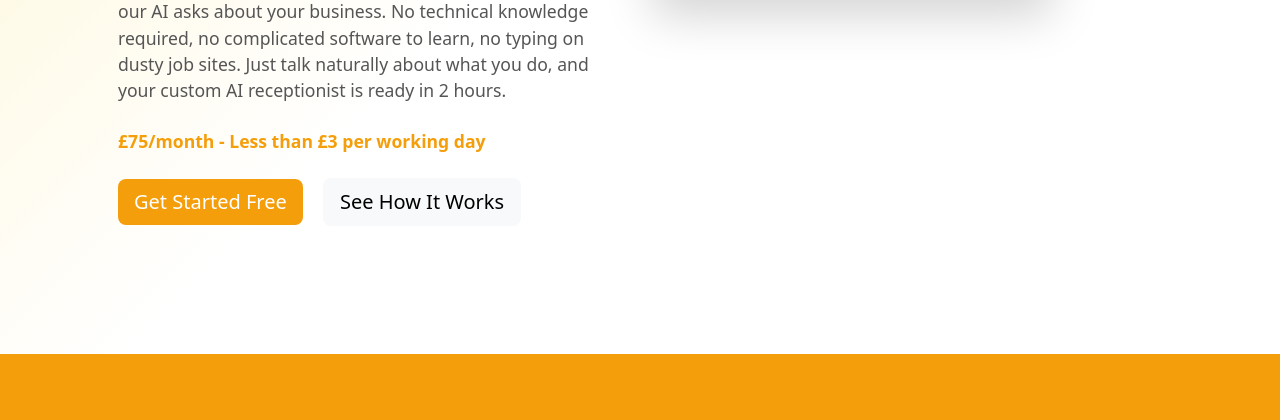
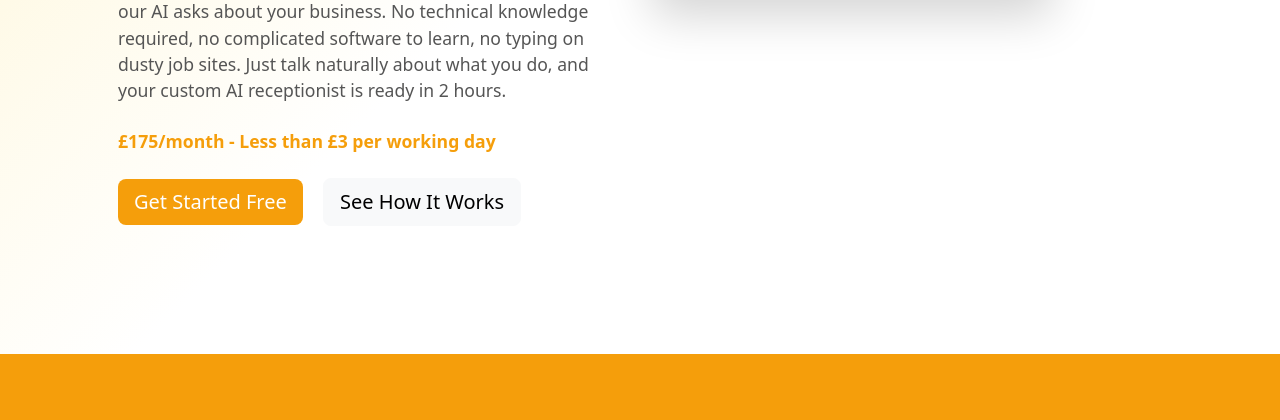
Before and after one commit to kanchang12/tryspeak-ukreceptionist, a Flask app: page / in a window 1280 px wide. Shown: the part 657-1077 px from the top of the page. Run offline with Flask 3, Linux system fonts and the light colour scheme.

Commit message:
Update index.html

```diff
--- a/templates/index.html
+++ b/templates/index.html
@@ -14,13 +14,13 @@
         <link href="https://fonts.googleapis.com/css?family=Merriweather:400,300,300italic,400italic,700,700italic" rel="stylesheet" type="text/css" />
         <link href="https://cdn.jsdelivr.net/npm/bootstrap@5.2.3/dist/css/bootstrap.min.css" rel="stylesheet" />
         <style>
-            .navbar { background: white !important; padding: 0.75rem 0 !important; box-shadow: 0 2px 4px rgba(0,0,0,0.08); }
+            .navbar { background: white !important; padding: 0.175rem 0 !important; box-shadow: 0 2px 4px rgba(0,0,0,0.08); }
             .navbar-brand { font-size: 22px; font-weight: 700; color: #F59E0B !important; }
             .nav-link { font-size: 15px; color: #555 !important; font-weight: 500; }
             .nav-link:hover { color: #F59E0B !important; }
             .masthead { padding: 8rem 0; background: linear-gradient(135deg, #FEF3C7 0%, #FFFFFF 50%); }
             .masthead h1 { font-size: 48px; color: #111; }
-            .text-white-75 { color: #555 !important; }
+            .text-white-175 { color: #555 !important; }
             .btn-primary { background: #F59E0B; border: none; }
             .btn-primary:hover { background: #D97706; }
             .page-section { padding: 5rem 0; }
@@ -56,27 +56,27 @@
                     <div class="col-lg-6">
                         <h1 class="font-weight-bold">Never Miss a Customer Call Again</h1>
                         <hr class="divider" />
-                        <p class="text-white-75 mb-3" style="font-size: 1.2rem;">
+                        <p class="text-white-175 mb-3" style="font-size: 1.2rem;">
                             TrySpeak is the AI phone receptionist specifically designed for British tradespeople, restaurants, and small businesses.
                             Unlike generic answering services, our AI understands your industry, speaks with a proper British accent, and handles
                             customer calls exactly the way you would.
                         </p>
-                        <p class="text-white-75 mb-3" style="font-size: 1.1rem;">
+                        <p class="text-white-175 mb-3" style="font-size: 1.1rem;">
                             Whether you're a plumber dealing with emergency call-outs, an electrician managing quote requests, or a restaurant
                             taking table bookings during peak hours, TrySpeak ensures every customer gets a professional response - even when
                             you're on-site, in a meeting, or closed for the day.
                         </p>
-                        <p class="text-white-75 mb-4" style="font-size: 1.1rem;">
+                        <p class="text-white-175 mb-4" style="font-size: 1.1rem;">
                             Setup takes just 5 minutes through a simple phone call where our AI asks about your business. No technical knowledge
                             required, no complicated software to learn, no typing on dusty job sites. Just talk naturally about what you do,
                             and your custom AI receptionist is ready in 2 hours.
                         </p>
-                        <p class="mb-4"><strong style="color: #F59E0B; font-size: 1.1rem;">£75/month - Less than £3 per working day</strong></p>
+                        <p class="mb-4"><strong style="color: #F59E0B; font-size: 1.1rem;">£175/month - Less than £3 per working day</strong></p>
                         <a class="btn btn-primary btn-lg me-3" href="/signup">Get Started Free</a>
                         <a class="btn btn-light btn-lg" href="#how-it-works">See How It Works</a>
                     </div>
                     <div class="col-lg-6">
-                        <img src="https://images.unsplash.com/photo-1556761175-b413da4baf72?w=600&h=400&fit=crop"
+                        <img src="https://images.unsplash.com/photo-15567611175-b413da4baf72?w=600&h=400&fit=crop"
                              alt="Professional tradesperson" class="img-fluid rounded shadow-lg">
                     </div>
                 </div>
@@ -92,7 +92,7 @@
                     We've eliminated all the technical complexity so you can focus on what you do best - running your business.
                     Here's exactly how it works from start to finish:
                 </p>
-                <div class="row text-white-75 mt-5">
+                <div class="row text-white-175 mt-5">
                     <div class="col-md-3 mb-4">
                         <i class="bi-mic-fill fs-1 mb-3 d-block text-center"></i>
                         <h4 class="text-white text-center">1. Talk to Our Setup AI (5 Minutes)</h4>
@@ -181,7 +181,7 @@
                         <p class="text-muted">Your AI receptionist has access to your calendar and can book appointments directly during calls.
                         Customers hear "I can fit you in Tuesday at 2pm or Wednesday morning - which works better?" The booking is instantly
                         confirmed and you get an SMS notification.</p>
-                        <p class="text-muted">The built-in calendar is included in your £75/month. If you want to sync with Google Calendar or
+                        <p class="text-muted">The built-in calendar is included in your £175/month. If you want to sync with Google Calendar or
                         Apple Calendar (so bookings appear in your existing calendar app), that's an optional £10/month add-on. Either way,
                         you'll never miss an appointment or double-book again.</p>
                     </div>
@@ -276,7 +276,7 @@
                         <div class="card shadow-lg">
                             <div class="card-body text-center p-5">
                                 <h3 class="card-title mb-3">Everything Included</h3>
-                                <div class="display-4 text-primary mb-3">£75<span class="fs-5 text-muted">/month</span></div>
+                                <div class="display-4 text-primary mb-3">£175<span class="fs-5 text-muted">/month</span></div>
                                 <p class="text-muted mb-4">Less than £3 per working day. No setup fees for first 20 Leeds businesses.</p>
                                 <ul class="list-unstyled text-start mb-4">
                                     <li class="mb-2"><i class="bi-check-circle-fill text-success me-2"></i>AI Receptionist with British accent</li>
```
